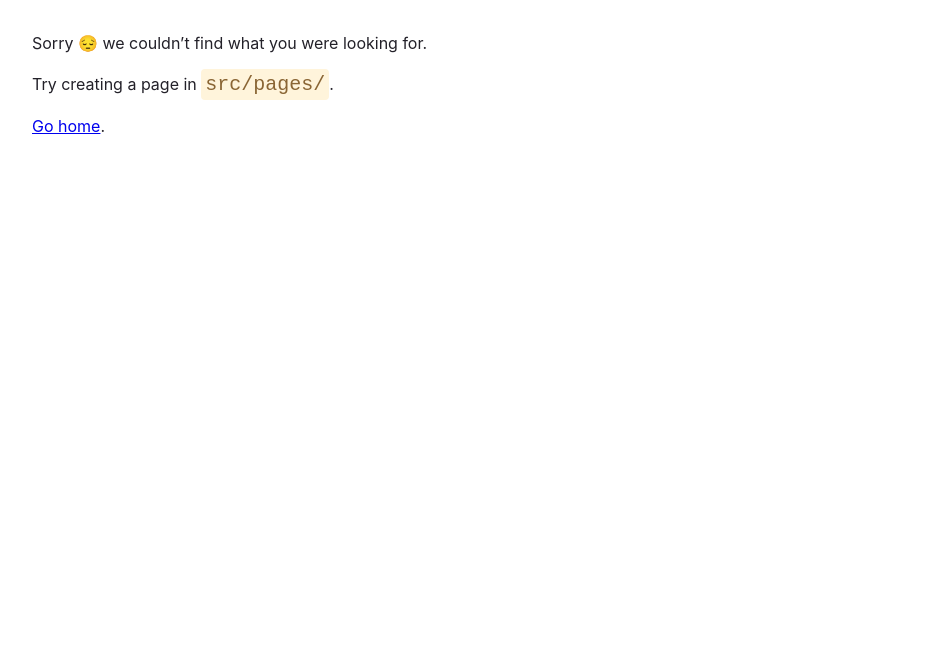
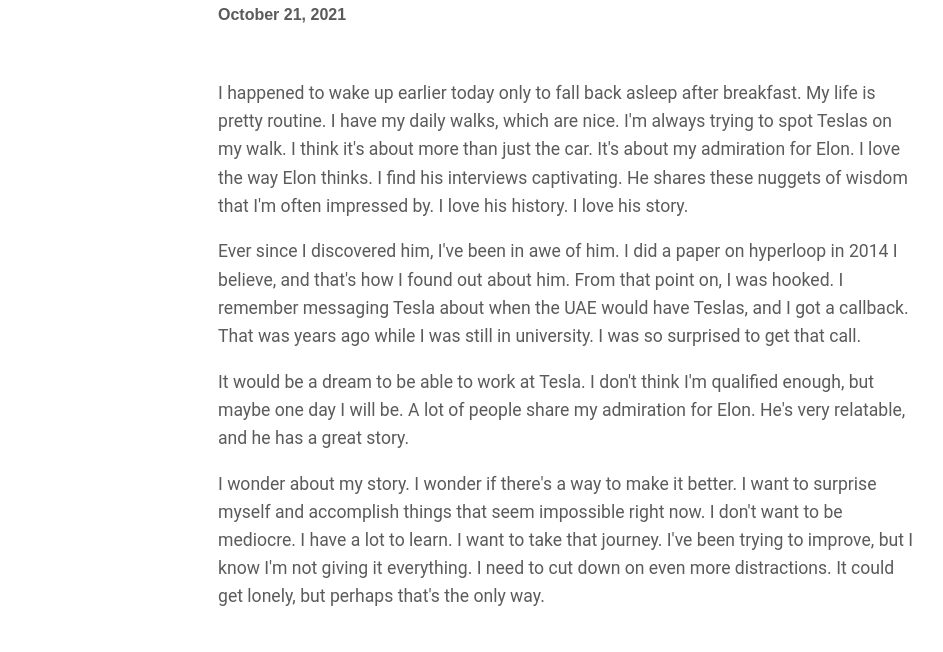
Before and after one commit to samimsu/samis-blog, a Gatsby site: page /posts/post-45 in a window 1280 px wide. Before the commit this address had no page. Shown: the part 174-826 px from the top of the page, without its empty margins (72-1015 px from the left). Before the commit the page ends 800 px from the top, so only its background shows below. Built offline with nearby package versions, Linux system fonts and the light colour scheme; Gatsby itself is replaced by a stand-in of ours.

Commit message:
Create new post

```diff
--- a/src/components/posts.js
+++ b/src/components/posts.js
@@ -13,6 +13,7 @@
 
 const Posts = ({ count }) => {
   const posts = [
+    <Post file="post-45" linkText="#45" date="Oct 21, 2021" />,
     <Post file="post-44" linkText="#44" date="Oct 20, 2021" />,
     <Post file="post-43" linkText="#43 - 20,000 steps" date="Oct 19, 2021" />,
     <Post file="post-42" linkText="#42" date="Oct 18, 2021" />,
--- /dev/null
+++ b/src/pages/posts/post-45.js
@@ -0,0 +1,44 @@
+import * as React from "react";
+import Layout from "../../components/layout";
+
+const Post45 = () => {
+  return (
+    <Layout pageTitle="#45">
+      <h4>October 21, 2021</h4>
+      <article>
+        <p>
+          I happened to wake up earlier today only to fall back asleep after
+          breakfast. My life is pretty routine. I have my daily walks, which are
+          nice. I'm always trying to spot Teslas on my walk. I think it's about
+          more than just the car. It's about my admiration for Elon. I love the
+          way Elon thinks. I find his interviews captivating. He shares these
+          nuggets of wisdom that I'm often impressed by. I love his history. I
+          love his story.
+        </p>
+        <p>
+          Ever since I discovered him, I've been in awe of him. I did a paper on
+          hyperloop in 2014 I believe, and that's how I found out about him.
+          From that point on, I was hooked. I remember messaging Tesla about
+          when the UAE would have Teslas, and I got a callback. That was years
+          ago while I was still in university. I was so surprised to get that
+          call.
+        </p>
+        <p>
+          It would be a dream to be able to work at Tesla. I don't think I'm
+          qualified enough, but maybe one day I will be. A lot of people share
+          my admiration for Elon. He's very relatable, and he has a great story.
+        </p>
+        <p>
+          I wonder about my story. I wonder if there's a way to make it better.
+          I want to surprise myself and accomplish things that seem impossible
+          right now. I don't want to be mediocre. I have a lot to learn. I want
+          to take that journey. I've been trying to improve, but I know I'm not
+          giving it everything. I need to cut down on even more distractions. It
+          could get lonely, but perhaps that's the only way.
+        </p>
+      </article>
+    </Layout>
+  );
+};
+
+export default Post45;
```
